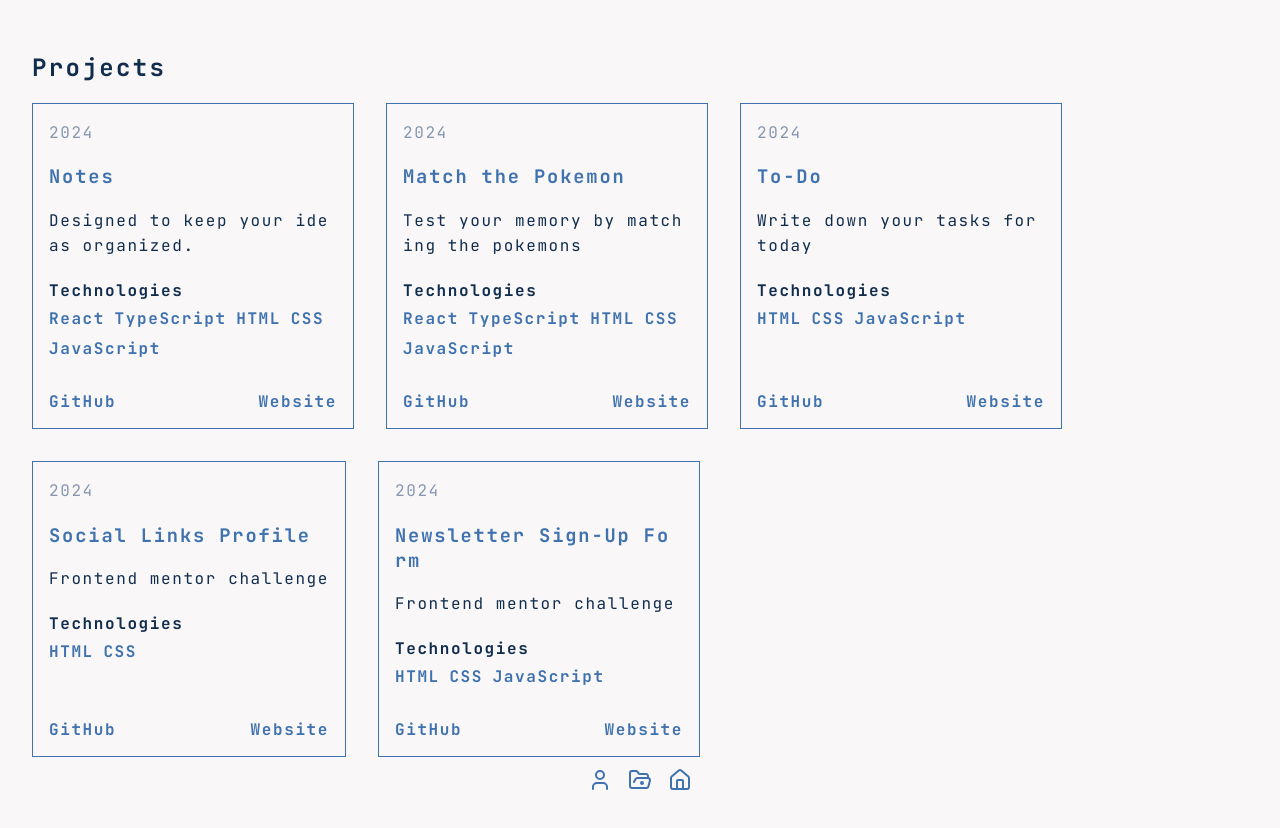
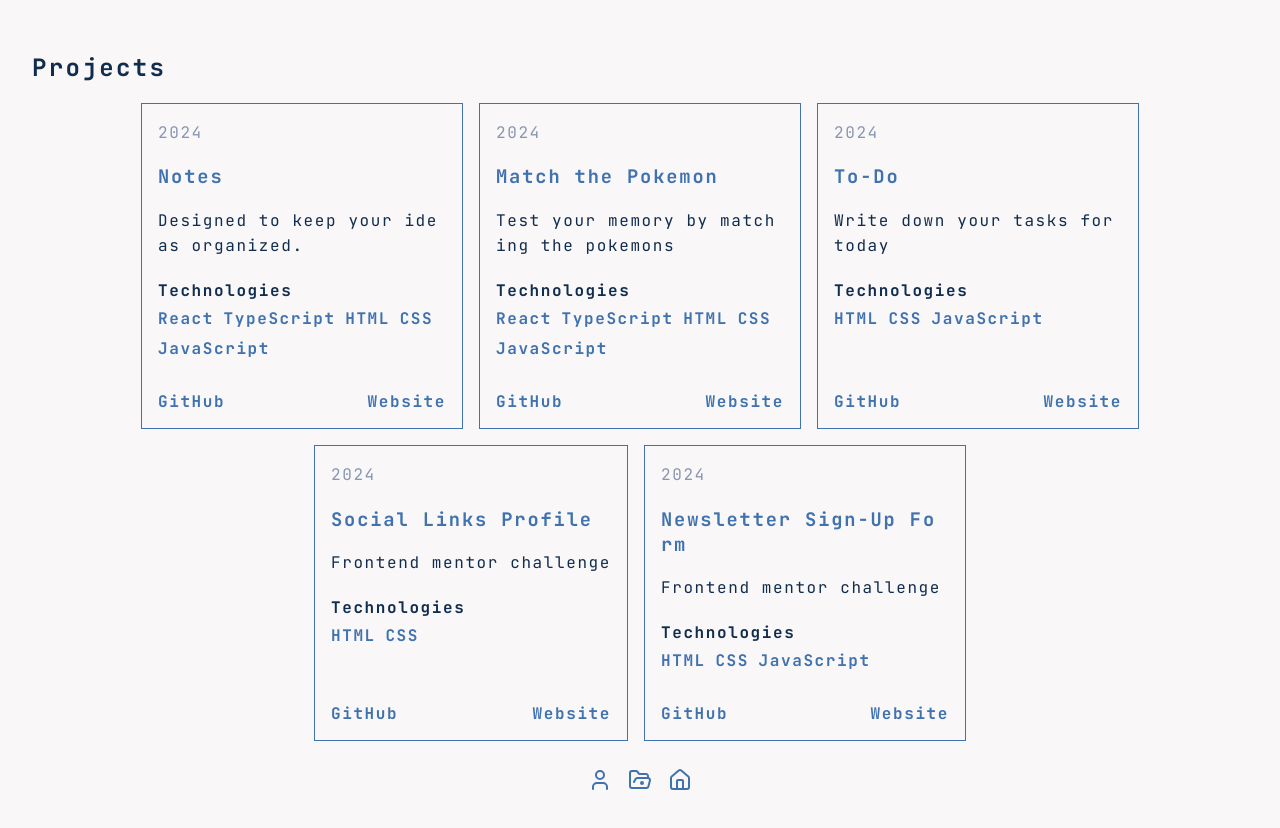
Before and after one commit to Adrydevmateo/website, a React (Vite) app: page /projects in a window 1280 px wide. Shown: the top 828 px of the page. Built offline with nearby package versions, Linux system fonts and the light colour scheme.

Commit message:
Added netlify redirects file and reduced the gap of the projects cards

```diff
--- a/src/pages/projects/Projects.style.css
+++ b/src/pages/projects/Projects.style.css
@@ -2,14 +2,13 @@
  padding: 1em;
 }
 
-#projects-page .hero {}
-
 #projects-page ul {
  display: flex;
  flex-wrap: wrap;
- gap: 2em;
+ gap: 1em;
  list-style: none;
  padding: 0;
+ justify-content: center;
 }
 
 #projects-page ul li {
@@ -25,14 +24,10 @@
  margin-bottom: 1em;
 }
 
-#projects-page ul li .row-1 {}
-
 #projects-page ul li .row-1 p {
  margin: 0;
  color: var(--link-water);
 }
-
-#projects-page ul li .row-2 {}
 
 #projects-page ul li .row-2 h3 {
  word-break: break-all;
@@ -56,20 +51,12 @@
  gap: .6em;
 }
 
-#projects-page ul li .row-3 .technologies a {}
-
-#projects-page ul li .row-3 .technologies a strong {}
-
 #projects-page ul li .repo-site {
  display: flex;
  flex-wrap: wrap;
  justify-content: space-between;
  gap: .6em;
 }
-
-#projects-page ul li .repo-site a {}
-
-#projects-page ul li .repo-site a strong {}
 
 @media screen and (min-width: 600px) {
  #projects-page {
```
Also changed, not shown: 2 other files (tests, documents, lock files or other folders).
